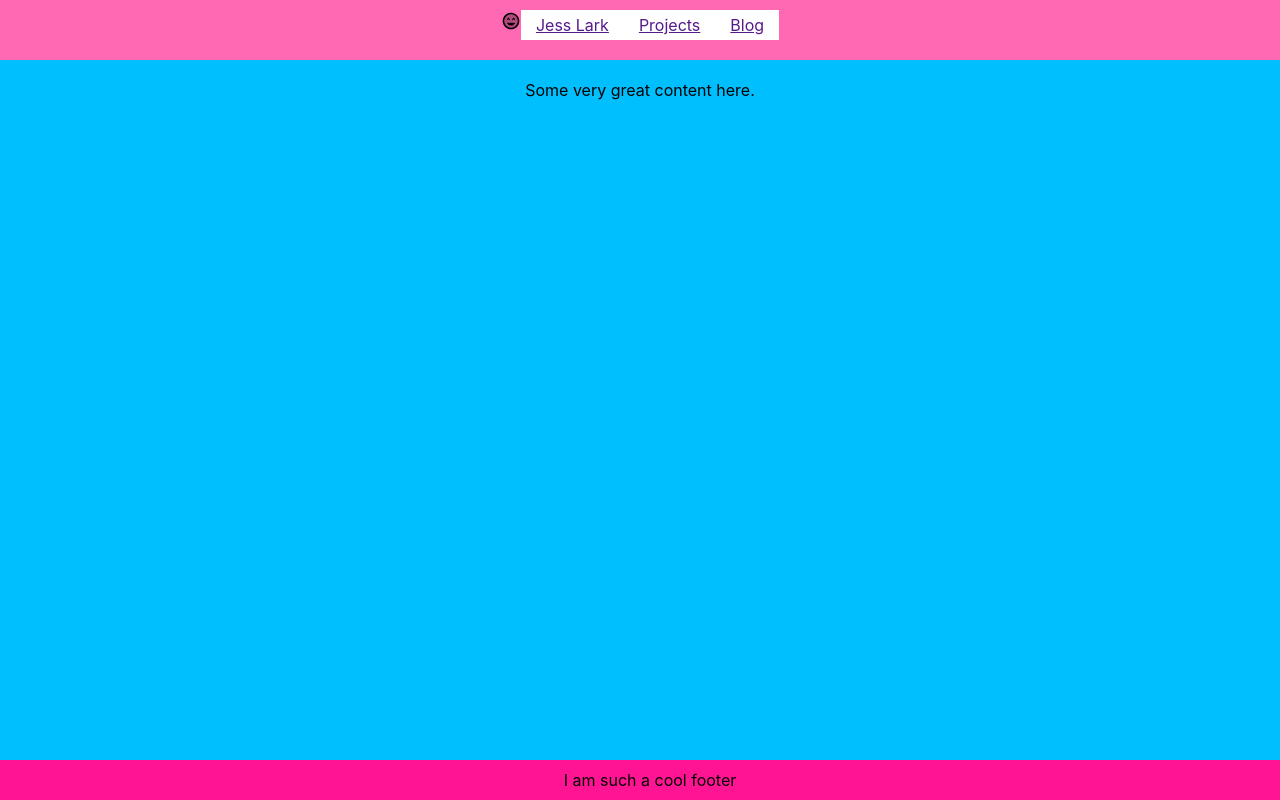
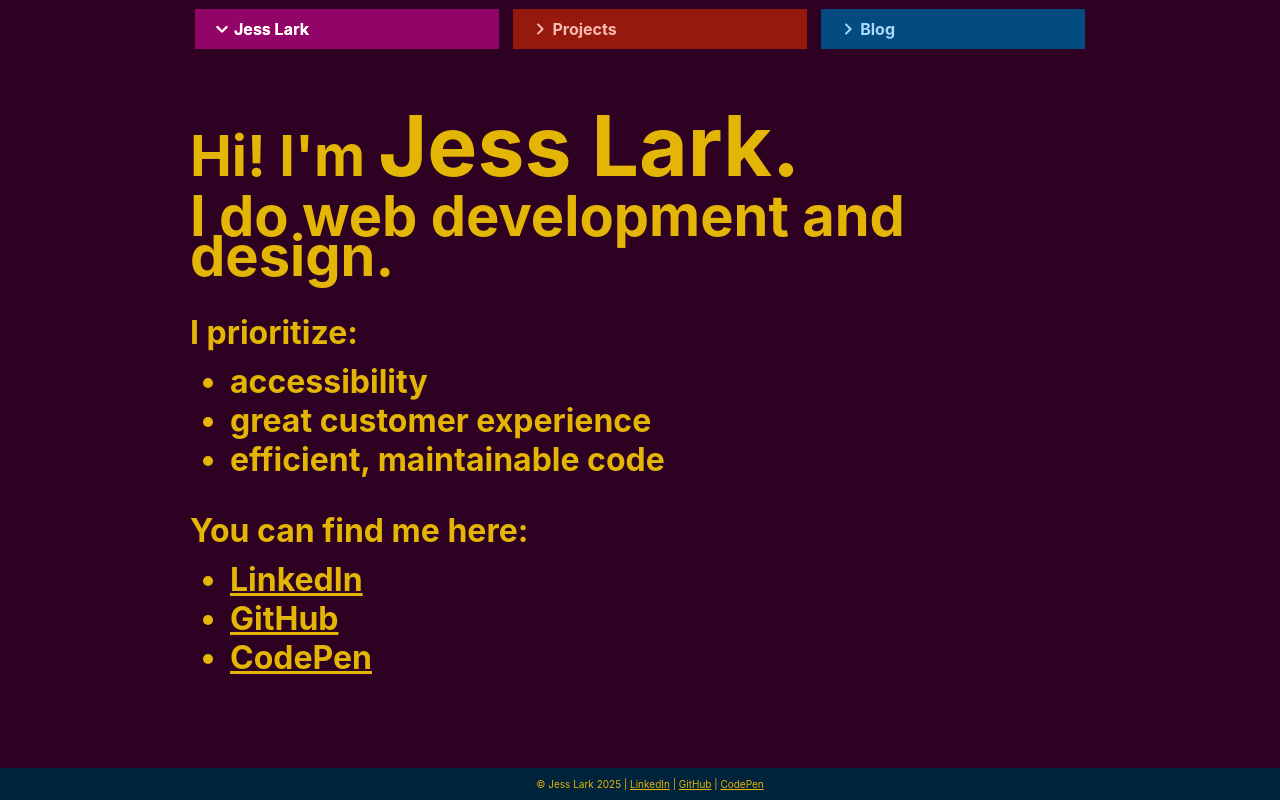
Before and after one commit to jesslark/cra-jesslark, a React (Create React App) app: page / in a window 1280 px wide. Built offline with nearby package versions, Linux system fonts and the light colour scheme.

Commit message:
update title, update layout and colors, add icons, add contact info

```diff
--- a/public/index.html
+++ b/public/index.html
@@ -24,7 +24,7 @@
       work correctly both with client-side routing and a non-root public URL.
       Learn how to configure a non-root public URL by running `npm run build`.
     -->
-    <title>React App</title>
+    <title>Jess Lark Dev - Web Development and Design</title>
   </head>
   <body>
     <noscript>You need to enable JavaScript to run this app.</noscript>
--- a/src/App.css
+++ b/src/App.css
@@ -1,38 +1,153 @@
-body {
-  background: white;
+:root {
+  --lightgold: #FEF1C0;
+  --gold: #E3B505;
+  --darkgold: #695401;
+  --lightred: #F9BCB5;
+  --red: #95190C;
+  --darkred: #490902;
+  --lightpurple: #FCA4E2;
+  --purple: #610345;
+  --darkpurple: #2E0021;
+  --lightgreen: #B4F5E7;
+  --green: #107D65;
+  --darkgreen: #023F32;
+  --lightblue: #ABDAFC;
+  --blue: #044B7F;
+  --darkblue: #01233C;
+
+  --mainback: var(--darkpurple);
+  --maintext: var(--gold);
+  --headerback: black;
+  --text: var(--gold);
+  --linkcolor: var(--gold);
+  --linkhover: var(--lightgold);
+
+  --content-width: 900px;
 }
 
 .app {
-  text-align: center;
-  background: deepskyblue;
+  position: relative;
+  background: var(--mainback);
+  color: var(--text);
   height: 100vh;
+
+  a {
+    color: var(--linkcolor);
+    cursor: pointer;
+    text-decoration: underline;
+
+    &:hover {
+      color: var(--linkhover);
+    }
+    display: flex;
+    align-items: center;
+  }
+
+  .theme {
+    position: fixed;
+    top: 5px;
+    left: 5px;
+    font-weight: bold;
+    font-size: 14px;
+    display: flex;
+    align-items: center;
   }
 
   header {
     height: 40px;
-  background: hotpink;
-  padding: 10px;
-  margin-bottom: 20px;
+    width: var(--content-width);
+    padding: 9px 0;
+    margin: 0 auto 20px;
+    display: flex;
+    align-items: center;
   }
 
   .nav {
     display: inline-block;
-  padding: 5px 15px;
-  background: white;
+    padding: 0 15px;
+    line-height: 40px;
+    margin: 0 5px;
+    text-decoration: none;
+    flex-grow: 1;
+    font-weight: bold;
+    display: flex;
+    align-items: center;
+
+    &:first-child {
+      background: var(--purple);
+      color: var(--lightpurple);
     }
 
-.icon {
+    &:nth-child(2) {
+      background: var(--red);
+      color: var(--lightred);
+    }
+
+    &:nth-child(3) {
+      background: var(--blue);
+      color: var(--lightblue);
+    }
+
+    &:hover {
+      color: var(--linkhover);
+      text-decoration: underline;
+      filter: brightness(1.5);
+    }
+
+    &.active {
+      color: var(--linkhover);
+      text-decoration: none;
+      filter: brightness(1.5);
+      cursor: default;
+    }
+
+  }
+
+  .content {
+    margin: 0 auto;
+    width: var(--content-width);
+
+
+    h1 {
+      font-size: 350%;
       line-height: 40px;
     }
 
+    h3 {
+      font-size: 200%;
+    }
+
+    .name {
+      font-size: 150%;
+      line-height: 100px;
+    }
+
+    ul {
+      margin-block-start: 10px;
+
+    }
+
+  }
+
   footer {
-  background: deeppink;
+    background: #01233c;
     position: fixed;
     bottom: 0;
     width: 100%;
     padding: 10px;
+    font-size: x-small;
   }
 
+  .footer-content {
+    margin: auto;
+    text-align: center;
+    width: var(--content-width);
+
+    a {
+      display: inline;
+    }
+  }
+}
 
 /* Commented out animation for later reference */
 
--- a/src/App.js
+++ b/src/App.js
@@ -1,44 +1,112 @@
-import logo from './logo.svg';
-import './App.css';
-import CloudTwoToneIcon from "@mui/icons-material/CloudTwoTone"
-import SentimentVerySatisfiedTwoToneIcon from "@mui/icons-material/SentimentVerySatisfiedTwoTone"
+import { useState } from "react"
+
+import BedtimeRoundedIcon from "@mui/icons-material/BedtimeRounded" // dark theme
+import Brightness7RoundedIcon from "@mui/icons-material/Brightness7Rounded" // light theme
+import ClearRoundedIcon from "@mui/icons-material/ClearRounded" // no stylesheet
+import KeyboardArrowRightRoundedIcon from "@mui/icons-material/KeyboardArrowRightRounded"
+import KeyboardArrowDownRoundedIcon from "@mui/icons-material/KeyboardArrowDownRounded"
+
+import "./App.css"
 
 function App() {
+  const [theme, setTheme] = useState("app dark")
+  const [page, setPage] = useState("main")
+
+  const handleNavClick = newPage => {
+    setPage(newPage)
+    // change active class
+  }
+
+  const handleThemeClick = () => {
+    console.log(theme)
+    if (theme === "app dark") {
+      setTheme("app light")
+    } else if (theme === "app light") {
+      setTheme("none")
+    } else {
+      setTheme("app dark")
+    }
+  }
+
+  const themeIcon =
+    theme === "app dark" ? (
+      <BedtimeRoundedIcon className="icon" />
+    ) : theme === "app light" ? (
+      <Brightness7RoundedIcon className="icon" />
+    ) : (
+      <ClearRoundedIcon className="icon" />
+    )
+
   return (
-    <div className="app">
+    <div className={theme}>
+      {/* <a onClick={handleThemeClick} className="theme">
+        {themeIcon}
+        toggle theme
+      </a> */}
       <header>
-        <SentimentVerySatisfiedTwoToneIcon
-          className="icon"
-          sx={{ fontSize: 20 }}
-        />
-        <a href="" className="nav">
+        <a onClick={() => handleNavClick("main")} className="nav active">
+          <KeyboardArrowDownRoundedIcon className="icon" />
           Jess Lark
         </a>
-        <a href="" className="nav">
+        &nbsp;
+        <a onClick={() => handleNavClick("projects")} className="nav">
+          <KeyboardArrowRightRoundedIcon className="icon" />
           Projects
         </a>
-        <a href="" className="nav">
+        &nbsp;
+        <a onClick={() => handleNavClick("blog")} className="nav">
+          <KeyboardArrowRightRoundedIcon className="icon" />
           Blog
         </a>
       </header>
-      <div className="content">Some very great content here.</div>
-      <footer>I am such a cool footer</footer>
-      {/* <header className="App-header">
-        <img src={logo} className="App-logo" alt="logo" />
-        <p>
-          Edit <code>src/App.js</code> and save to reload.
-        </p>
-        <a
-          className="App-link"
-          href="https://reactjs.org"
-          target="_blank"
-          rel="noopener noreferrer"
-        >
-          Learn React!@!!!!!
-        </a>
-      </header> */}
+      {page === "main" ? (
+        <div className="content">
+          <h1>
+            Hi! I'm <span className="name">Jess Lark.</span> <br />I do web
+            development and design.
+          </h1>
+          <h3>
+            I prioritize:
+            <ul>
+              <li>accessibility</li>
+              <li>great customer experience</li>
+              <li>efficient, maintainable code</li>
+            </ul>
+          </h3>
+          <h3>
+            You can find me here:
+            <ul>
+              <li>
+                <a href="https://www.linkedin.com/in/jesslark">LinkedIn</a>
+              </li>
+              <li>
+                <a href="https://github.com/jesslark">GitHub</a>
+              </li>
+              <li>
+                <a href="https://codepen.io/jesslark/pens/">CodePen</a>
+              </li>
+            </ul>
+          </h3>
+        </div>
+      ) : page === "projects" ? (
+        <div className="content">
+          <h1>projects incoming!</h1>
+        </div>
+      ) : (
+        <div className="content">
+          <h1>blog coming soon!</h1>
+        </div>
+      )}
+      <footer>
+        <div className="footer-content">
+          © Jess Lark 2025 |{" "}
+          <a href="https://www.linkedin.com/in/jesslark">LinkedIn</a> |{" "}
+          <a href="https://github.com/jesslark">GitHub</a> |{" "}
+          <a href="https://codepen.io/jesslark/pens/">CodePen</a>
+        </div>
+      </footer>
     </div>
   )
 }
 
-export default App;
+export default App
```
Also changed, not shown: 1 other file (tests, documents, lock files or other folders). Lines whose indentation alone changed are shown as unchanged.
